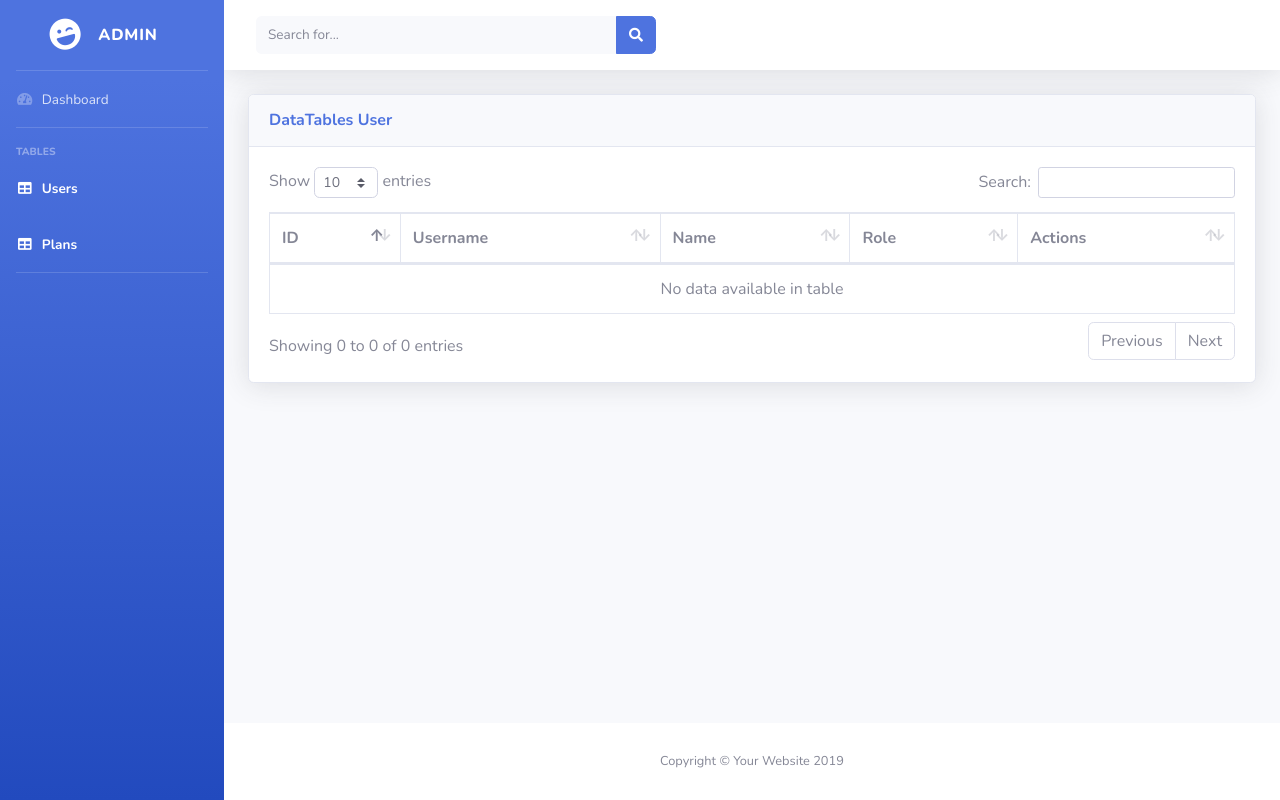
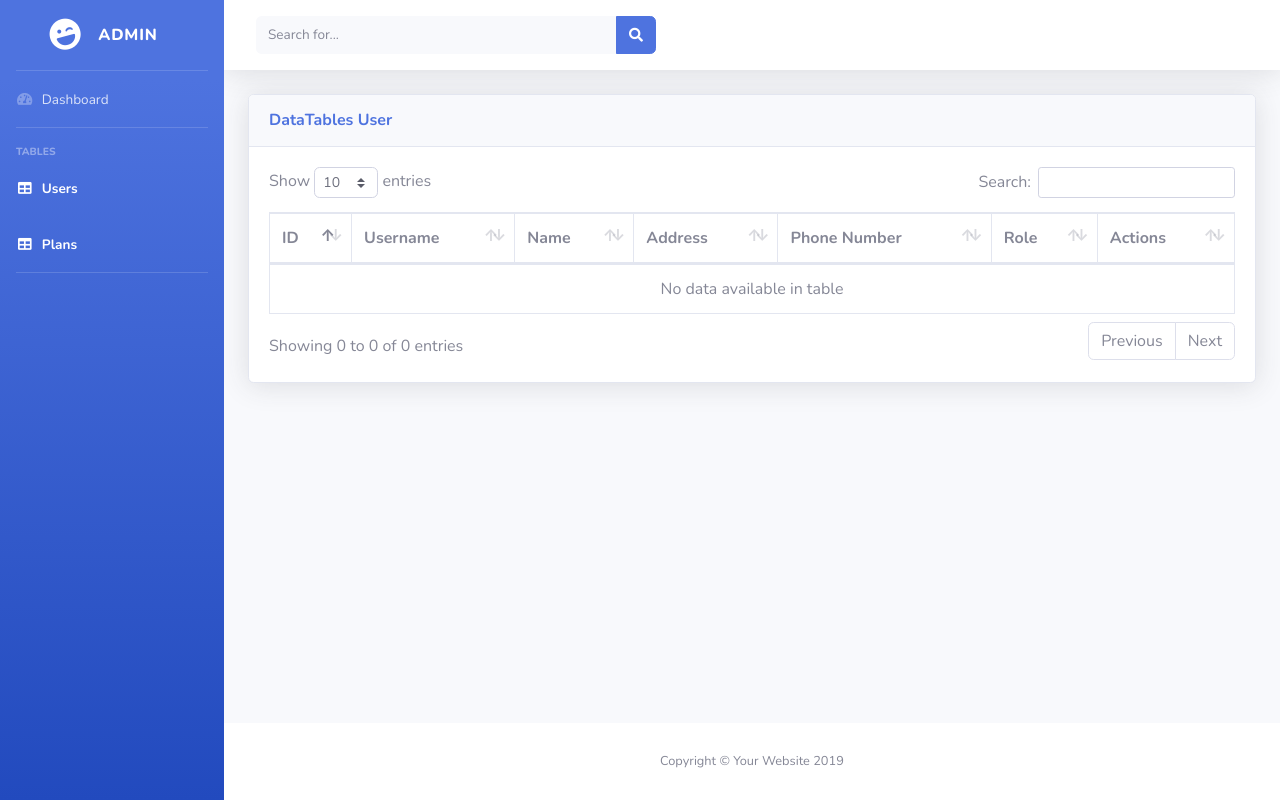
Before and after one commit to zhangjiahui56/WebApp, a Flask app: page /admin/users in a window 1280 px wide. Run offline with Flask 2, Linux system fonts and the light colour scheme; some libraries are stand-ins or nearby versions; some web fonts are replaced.

Commit message:
add attr for users

```diff
--- a/app/admin_views.py
+++ b/app/admin_views.py
@@ -41,6 +41,8 @@
             return redirect(url_for('admin.show_users'))
 
         user.name = form.name.data
+        user.address = form.address.data
+        user.phone_number = form.phone_number.data
         user.password = generate_password_hash(form.password.data)
         user.is_admin = form.is_admin.data
         db.session.commit()
--- a/app/forms.py
+++ b/app/forms.py
@@ -1,5 +1,8 @@
 from flask_wtf import FlaskForm
 from wtforms import StringField, BooleanField, TextAreaField, PasswordField, validators, RadioField, HiddenField
+from wtforms.fields.html5 import TelField
+
+phone_number_regexp = '^\s*(?:\+?(\d{1,3}))?[-. (]*(\d{3})[-. )]*(\d{3})[-. ]*(\d{4})(?: *x(\d+))?\s*$'
 
 class LoginForm(FlaskForm):
     username = StringField('Username', [validators.DataRequired()])
@@ -9,6 +12,9 @@
 class RegisterForm(FlaskForm):
     username = StringField('Username', [validators.DataRequired(),validators.Length(min=4, max=100)])
     name = StringField('Name', [validators.DataRequired(), validators.Length(min=3, max=50)])
+    address = StringField('Adress', [validators.DataRequired()])
+    phone_number = TelField('Phone Number', [validators.DataRequired(),
+                                             validators.Regexp(phone_number_regexp, message='Invalid Phone Number')])
     password = PasswordField('Password', [
         validators.DataRequired(),
         validators.Length(min=6, max=50),
@@ -22,6 +28,9 @@
 
 class EditProfileForm(FlaskForm):
     name = StringField('Name', [validators.DataRequired(), validators.Length(min=3, max=50)])
+    address = StringField('Adress', [validators.DataRequired()])
+    phone_number = TelField('Phone Number', [validators.DataRequired(),
+                                             validators.Regexp(phone_number_regexp, message='Invalid Phone Number')])
 
 class ChangePassword(FlaskForm):
     old_password = PasswordField('Password', [validators.DataRequired()])
--- a/app/models.py
+++ b/app/models.py
@@ -5,6 +5,8 @@
     username = db.Column(db.Text, index=True, unique=True)
     password = db.Column(db.Text)
     name = db.Column(db.Text)
+    address = db.Column(db.Text)
+    phone_number = db.Column(db.String(20))
     is_admin = db.Column(db.Integer, default=0)
     timestamp = db.Column(db.DateTime)
     # posts = db.relationship('Post', backref='author', lazy='dynamic')
--- /dev/null
+++ b/app/templates/admin/_footer.html
@@ -0,0 +1,9 @@
+<!-- Footer -->
+  <footer class="sticky-footer bg-white">
+    <div class="container my-auto">
+      <div class="copyright text-center my-auto">
+        <span>Copyright &copy; Your Website 2019</span>
+      </div>
+    </div>
+  </footer>
+  <!-- End of Footer -->
--- a/app/templates/admin/users_list.html
+++ b/app/templates/admin/users_list.html
@@ -31,6 +31,8 @@
                   <th>ID</th>
                   <th>Username</th>
                   <th>Name</th>
+                  <th>Address</th>
+                  <th>Phone Number</th>
                   <th>Role</th>
                   <th>Actions</th>
                 </tr>
@@ -41,6 +43,8 @@
                       <td>{{user.id}}</td>
                       <td>{{user.username}}</td>
                       <td>{{user.name}}</td>
+                      <td>{{user.address}}</td>
+                      <td>{{user.phone_number}}</td>
                         {% if user.is_admin %}
                             <td>Admin</td>
                         {% else %}
@@ -69,15 +73,7 @@
   </div>
   <!-- End of Main Content -->
 
-  <!-- Footer -->
-  <footer class="sticky-footer bg-white">
-    <div class="container my-auto">
-      <div class="copyright text-center my-auto">
-        <span>Copyright &copy; Your Website 2019</span>
-      </div>
-    </div>
-  </footer>
-  <!-- End of Footer -->
+  {% include 'admin/_footer.html' %}
 
 </div>
 <!-- End of Content Wrapper -->
@@ -109,7 +105,7 @@
 </div>
 </div>
 
-<!--delete user modal-->
+<!--edit user modal-->
   <div class="modal fade" id="editUser" tabindex="-1" role="dialog" aria-labelledby="exampleModalLabel" aria-hidden="true">
     <div class="modal-dialog" role="document">
     <div class="modal-content">
@@ -134,6 +130,16 @@
         <div class="form-group" id="">
 			<div class="input-group">
             {{form.name(class_="form-control", placeholder="Name")}}
+            </div>
+        </div>
+        <div class="form-group" id="">
+			<div class="input-group">
+            {{form.address(class_="form-control", placeholder="Address")}}
+            </div>
+        </div>
+        <div class="form-group" id="">
+			<div class="input-group">
+            {{form.phone_number(class_="form-control", pattern= '^\s*(?:\+?(\d{1,3}))?[-. (]*(\d{3})[-. )]*(\d{3})[-. ]*(\d{4})(?: *x(\d+))?\s*$', placeholder="Phone Number")}}
             </div>
         </div>
         <div class="form-group">
--- a/app/templates/includes/_footer.html
+++ b/app/templates/includes/_footer.html
@@ -22,7 +22,7 @@
                     <div class="footer-nav">
                         <nav>
                             <ul>
-                                <li><a href="#">Home</a></li>
+                                <li><a href="{{url_for('index')}}">Home</a></li>
                                 <li><a href="#">About</a></li>
                                 <li><a href="#">Service</a></li>
                                 <li><a href="#">Portfolio</a></li>
--- a/app/views.py
+++ b/app/views.py
@@ -43,21 +43,7 @@
 @app.route('/index')
 @login_required
 def index():
-    user = {'nickname': 'Miguel'}  # fake user
-    posts = [  # fake array of posts
-        {
-            'author': {'nickname': 'John'},
-            'body': 'Beautiful day in Portland!'
-        },
-        {
-            'author': {'nickname': 'Susan'},
-            'body': 'The Avengers movie was so cool!'
-        }
-    ]
-    return render_template('index.html',
-                           title='Home',
-                           user=user,
-                           posts=posts)
+    return render_template('index.html')
 
 @app.route('/register', methods=('GET', 'POST'))
 def register():
@@ -66,6 +52,8 @@
         username = form.username.data
         password = form.password.data
         name = form.name.data
+        address = form.address.data
+        phone_number = form.phone_number.data
         user = User.query.filter_by(username=form.username.data).first()
         error = None
 
@@ -73,7 +61,7 @@
             error = 'User {} is already registered.'.format(username)
 
         if error is None:
-            u = User(username=username, password=generate_password_hash(password), name=name, timestamp=datetime.datetime.utcnow())
+            u = User(username=username, password=generate_password_hash(password), name=name, address=address, phone_number=phone_number, timestamp=datetime.datetime.utcnow())
             db.session.add(u)
             db.session.commit()
             flash('You are now registered and can log in', 'success')
@@ -176,6 +164,8 @@
 
     if form.validate_on_submit():
         user.name = form.name.data
+        user.address = form.address.data
+        user.phone_number = form.phone_number.data
         db.session.commit()
         flash('Edit user successfully!', 'success')
         return redirect(url_for('edit_profile', id=user.id))
--- a/db_seed.py
+++ b/db_seed.py
@@ -2,13 +2,13 @@
 from werkzeug.security import generate_password_hash
 import datetime
 
-u = models.User(username="anh14", password=generate_password_hash("123456"), name="anh", timestamp=datetime.datetime.utcnow())
+u = models.User(username="anh14", password=generate_password_hash("123456"), name="anh", address="abc", phone_number="1202102010", timestamp=datetime.datetime.utcnow())
 db.session.add(u)
 
-u = models.User(username="vutuananh", password=generate_password_hash("123456"), name="tuananh", is_admin=1,  timestamp=datetime.datetime.utcnow())
+u = models.User(username="vutuananh", password=generate_password_hash("123456"), name="tuananh", is_admin=1, address="abc", phone_number="1202102010",  timestamp=datetime.datetime.utcnow())
 db.session.add(u)
 
-u = models.User(username="anh17", password=generate_password_hash("1234567"), name="tuananh", timestamp=datetime.datetime.utcnow())
+u = models.User(username="anh17", password=generate_password_hash("1234567"), name="tuananh", address="abc", phone_number="1202102010",  timestamp=datetime.datetime.utcnow())
 db.session.add(u)
 
 db.session.commit()
```
Also changed, not shown: app/templates/includes/_navbar.html (+7 -7 lines), app/templates/profile.html (+21 -0 lines), app/templates/register.html (+9 -3 lines).
